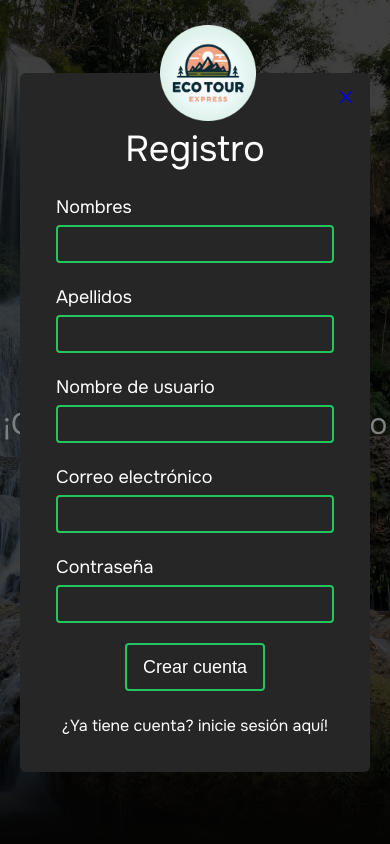
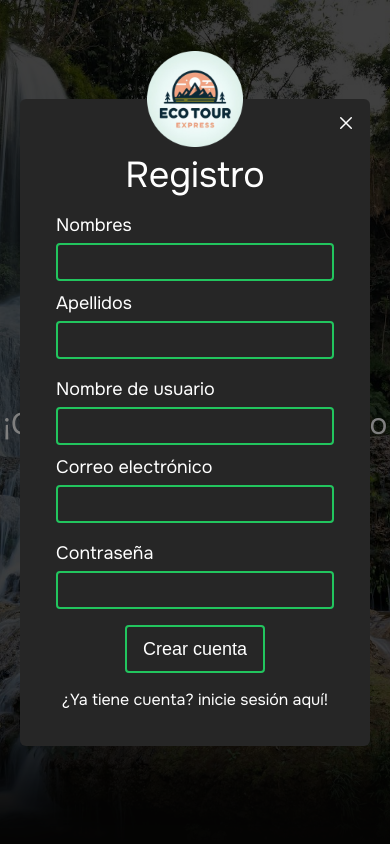
Before and after one commit to Artudevp/ETE-frontend, a React (Vite) app: page /register in a window 390 px wide. Shown: the top 844 px of the page. Built offline with nearby package versions, Linux system fonts and the light colour scheme.

Commit message:
Mejora en el responsive de los modales

```diff
--- a/src/pages/Home/components/Login/Login.jsx
+++ b/src/pages/Home/components/Login/Login.jsx
@@ -64,7 +64,6 @@ function Login({ active }) {
 				<div className={Style.links}>
 					<a href='#'>¿Olvidó sus credenciales?</a>
 					<Link to='/register'>¿Eres nuevo? Crea una cuenta ahora mismo!</Link>
-					<Link to='/admin/dashboard'>Admin</Link>
 				</div>
 				<Link to='/' className={Style.buttonExit}>
 					<svg
--- a/src/pages/Home/components/Login/Login.module.css
+++ b/src/pages/Home/components/Login/Login.module.css
@@ -30,7 +30,8 @@
 .modalContent > img {
 	position: absolute;
 	top: -3rem;
-	left: 40%;
+	left: 50%;
+	transform: translate(-50%);
 	width: 6rem;
 }
 
--- a/src/pages/Home/components/Register/Register.jsx
+++ b/src/pages/Home/components/Register/Register.jsx
@@ -42,6 +42,7 @@ function Register({ active }) {
 					action='#'
 					className={Style.formRegister}
 				>
+					<div className={Style.allLables}>
 						<div className={Style.label}>
 							<label htmlFor='firstNameRegister'>Nombres</label>
 							<input
@@ -60,6 +61,8 @@ function Register({ active }) {
 								onChange={e => setLastName(e.target.value)}
 							/>
 						</div>
+					</div>
+					<div className={Style.allLables}>
 						<div className={Style.label}>
 							<label htmlFor='usernameRegister'>Nombre de usuario</label>
 							<input
@@ -78,6 +81,8 @@ function Register({ active }) {
 								onChange={e => setEmail(e.target.value)}
 							/>
 						</div>
+					</div>
+					<div className={Style.allLables}>
 						<div className={Style.label}>
 							<label htmlFor='passwordRegister'>Contraseña</label>
 							<input
@@ -86,6 +91,7 @@ function Register({ active }) {
 								id='passwordRegister'
 								onChange={e => setPassword(e.target.value)}
 							/>
+						</div>
 					</div>
 					<div className={Style.boxButton}>
 						<button
--- a/src/pages/Home/components/Register/Register.module.css
+++ b/src/pages/Home/components/Register/Register.module.css
@@ -18,7 +18,7 @@
 	margin: 0 1.25rem;
 	display: flex;
 	width: 100%;
-	max-width: 28rem;
+	max-width: 35rem;
 	flex-direction: column;
 	gap: 1.5rem;
 	border-radius: 6px;
@@ -30,7 +30,8 @@
 .modalContent > img {
 	position: absolute;
 	top: -3rem;
-	left: 40%;
+	left: 50%;
+	transform: translate(-50%);
 	width: 6rem;
 }
 
@@ -46,11 +47,23 @@
 	gap: 1.25rem;
 }
 
+.allLables {
+	display: inline-flex;
+	gap: 1rem;
+	justify-content: center;
+	text-align: left;
+}
+
+.allLables:nth-last-child(2) .label {
+	width: 70%;
+}
+
 .label {
 	display: flex;
 	flex-direction: column;
 	align-items: start;
 	gap: 0.25rem;
+	width: 100%;
 }
 
 .label > label {
@@ -103,4 +116,25 @@
 	right: 0.75rem;
 	top: 0.75rem;
 	cursor: pointer;
+	color: #fff;
 }
+
+@media (width <= 425px) {
+	.modalContent {
+		gap: 1rem;
+	}
+
+	.formRegister {
+		gap: 1rem;
+	}
+
+	.allLables {
+		display: flex;
+		flex-direction: column;
+		gap: 0.5rem;
+	}
+
+	.allLables:nth-last-child(2) .label {
+		width: 100%;
+	}
+}
```
Lines whose indentation alone changed are shown as unchanged.
